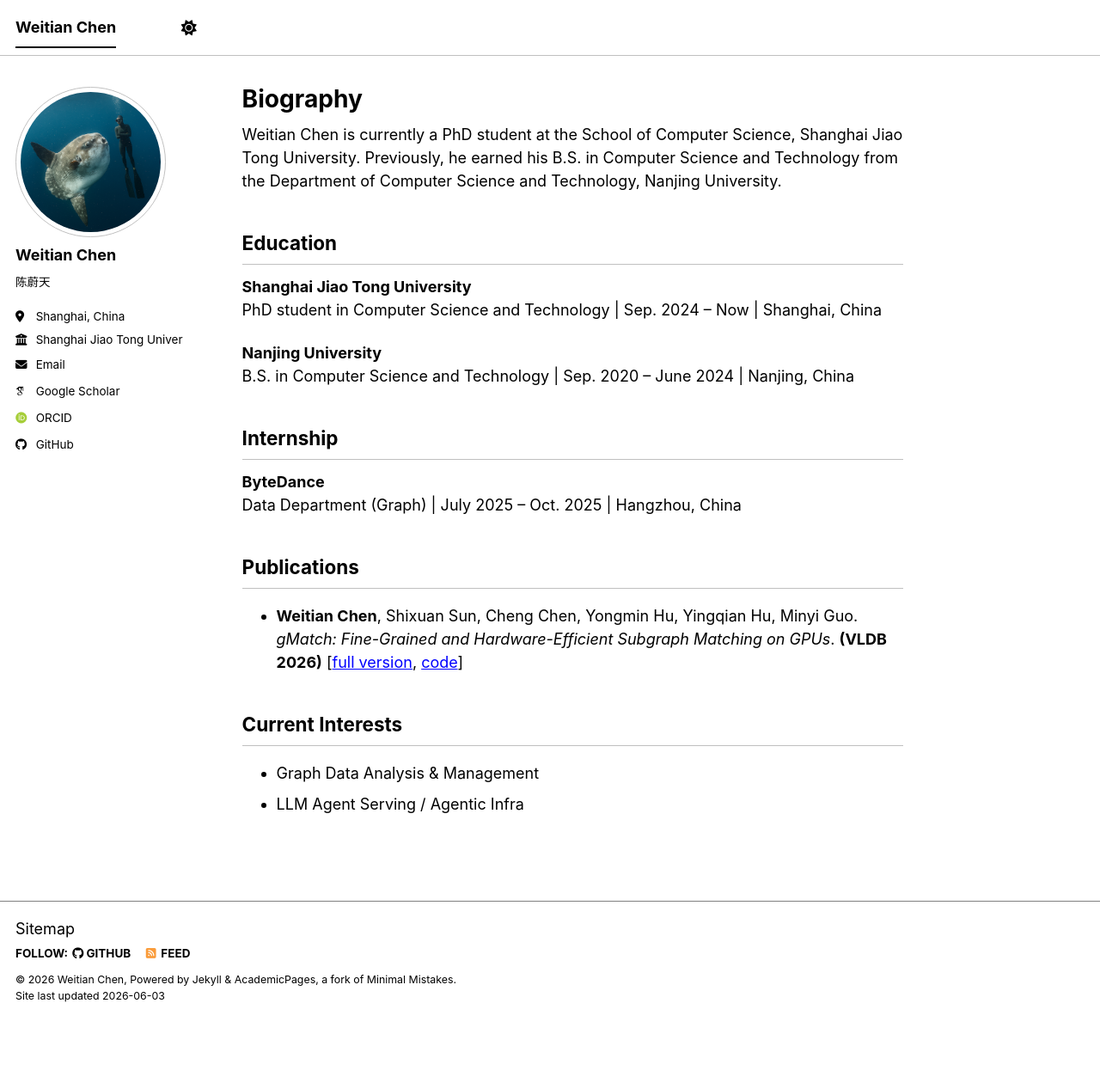
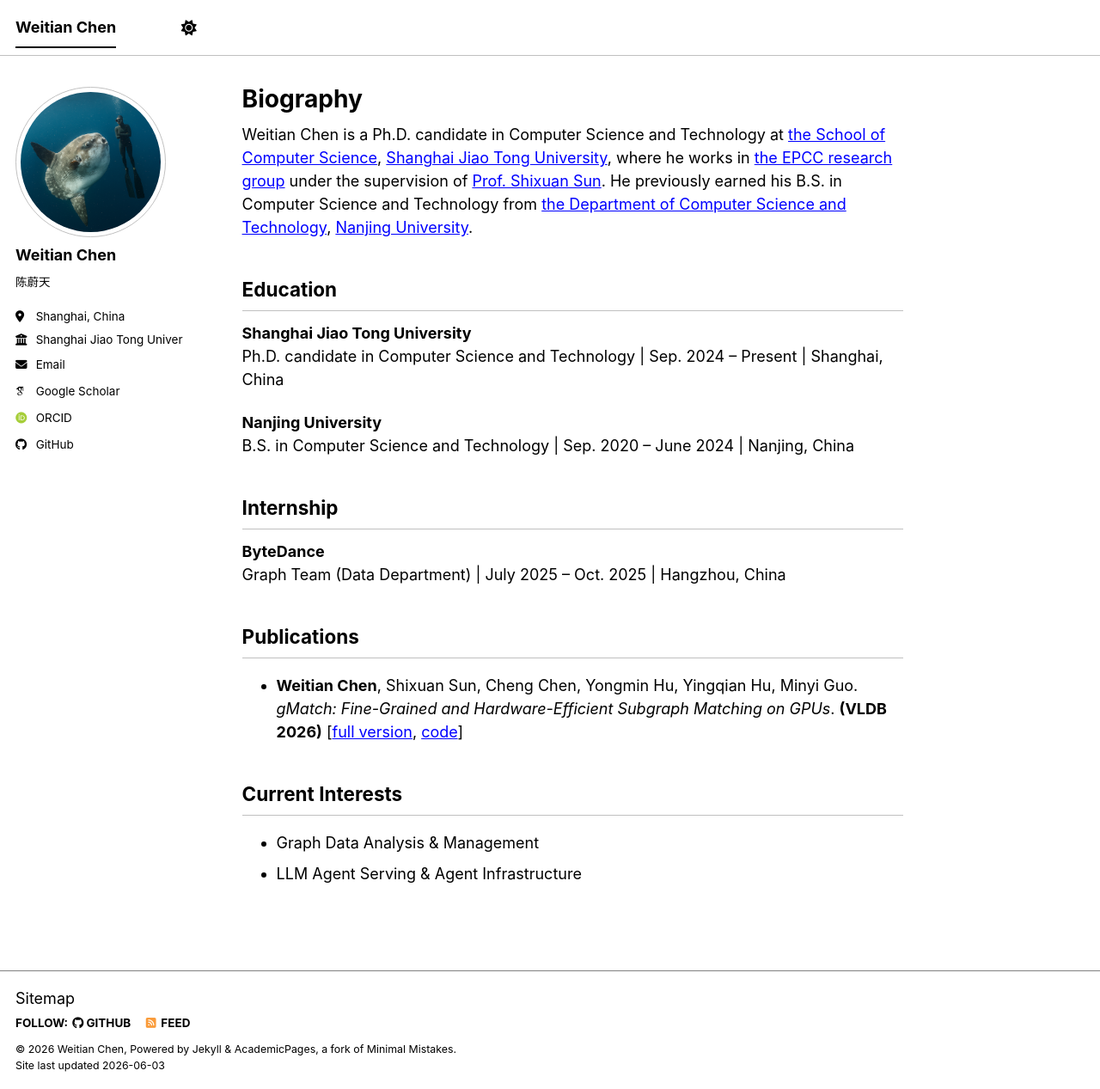
Before and after one commit to wchen0/wchen0.github.io, a Jekyll site: the page built from _pages/about.md, in a window 1280 px wide and 1267 px high. Shown: the whole window at 86% size. Built offline with Jekyll 4.4.1, drawn with Linux system fonts in a browser that asks for light colours; some web fonts are replaced; a script bundle is joined from its source files by our own code; library files that are not in the unit come from our copies.

Commit message:
Update about.md

```diff
--- a/_pages/about.md
+++ b/_pages/about.md
@@ -7,12 +7,12 @@ redirect_from:
   - /about.html
 ---
 
-Weitian Chen is currently a PhD student at the School of Computer Science, Shanghai Jiao Tong University. Previously, he earned his B.S. in Computer Science and Technology from the Department of Computer Science and Technology, Nanjing University.
+Weitian Chen is a Ph.D. candidate in Computer Science and Technology at [the School of Computer Science](https://www.cs.sjtu.edu.cn/en/), [Shanghai Jiao Tong University](https://en.sjtu.edu.cn/), where he works in [the EPCC research group](http://epcc.sjtu.edu.cn/) under the supervision of [Prof. Shixuan Sun](https://shixuansun.github.io/). He previously earned his B.S. in Computer Science and Technology from [the Department of Computer Science and Technology](https://cs.nju.edu.cn/cs_en/), [Nanjing University](https://www.nju.edu.cn/en/).
 
 ## Education
 **Shanghai Jiao Tong University**
-PhD student in Computer Science and Technology
-| Sep. 2024 – Now | Shanghai, China
+Ph.D. candidate in Computer Science and Technology
+| Sep. 2024 – Present | Shanghai, China
 
 **Nanjing University**
 B.S. in Computer Science and Technology
@@ -20,7 +20,7 @@ B.S. in Computer Science and Technology
 
 ## Internship
 **ByteDance**
-Data Department (Graph)
+Graph Team (Data Department)
 | July 2025 – Oct. 2025 | Hangzhou, China
 
 ## Publications
@@ -28,4 +28,4 @@ Data Department (Graph)
 
 ## Current Interests
 - Graph Data Analysis & Management
-- LLM Agent Serving / Agentic Infra
+- LLM Agent Serving & Agent Infrastructure
```
